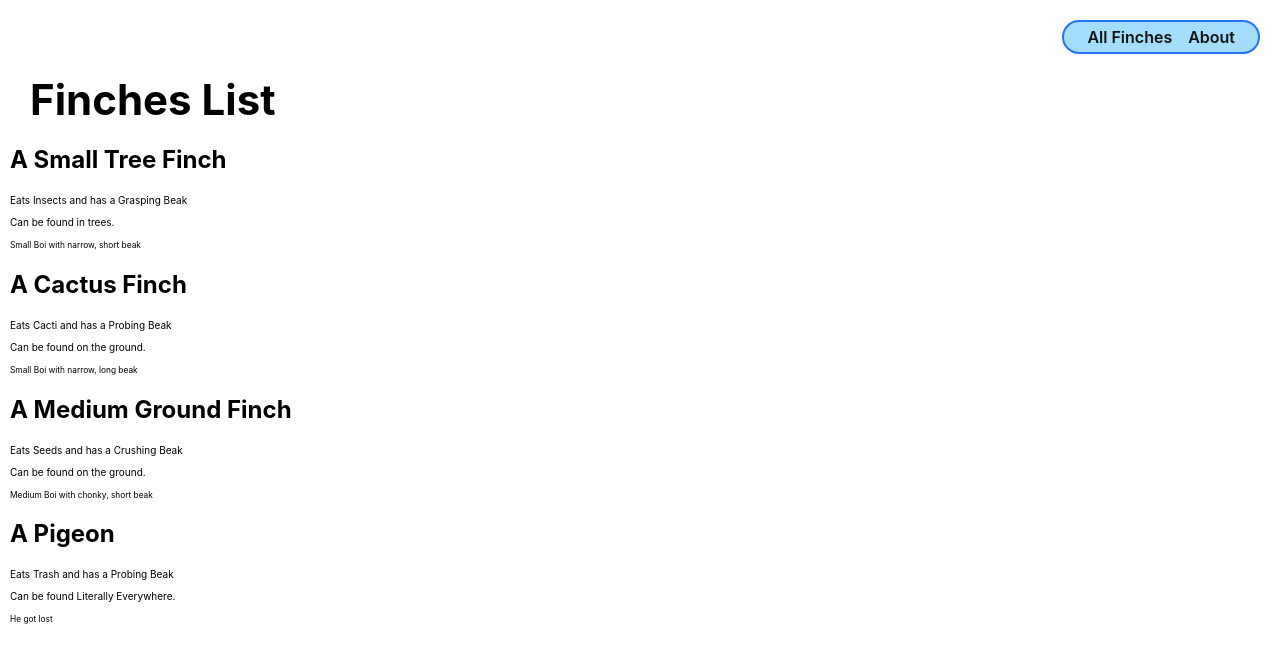
After one commit to Reizor-75/finch-collector, a Django app: page /finches/ in a window 1280 px wide. The commit adds this page. Shown: the top 663 px of the page. Run offline with Django 4.2, Linux system fonts and the light colour scheme.

Commit message:
create All Finches view and template

```diff
--- a/main_app/templates/base.html
+++ b/main_app/templates/base.html
@@ -18,6 +18,7 @@
     </div>
     <nav>
       <ul>
+        <li><a href="/finches">All Finches</a></li>
         <li><a href="/about">About</a></li>
       </ul>
     </nav>
--- /dev/null
+++ b/main_app/templates/finches/index.html
@@ -0,0 +1,29 @@
+{% extends 'base.html' %}
+{% load static %}
+
+{% block head %}
+{% endblock %}
+
+{% block content %}
+
+<section class="page-header">
+  <h1>Finches List</h1>
+</section>
+
+<section class="card-container">
+  {% for finch in finches %}
+    <div class="card">
+      <div class="card-content">
+        <div class="card-img-container">
+
+        </div>
+        <h2 class="card-title">A {{ finch.name }}</h2>
+          <p>Eats {{ finch.diet }} and has a {{ finch.beak }}</p>
+          <p>Can be found {{ finch.habitat }}.</p>
+        <p><small>{{ finch.description }}</small></p>
+      </div>
+    </div>
+  {% endfor %}
+</section>
+
+{% endblock %}
--- a/main_app/urls.py
+++ b/main_app/urls.py
@@ -5,4 +5,5 @@ from . import views
 urlpatterns = [
   path('', views.home, name='home'),
   path('about/', views.about, name='about'),
+  path('finches/', views.finch_index, name='finch-index'),
 ]
--- a/main_app/views.py
+++ b/main_app/views.py
@@ -2,9 +2,26 @@ from django.shortcuts import render
 from django.http import HttpResponse
 
 # Create your views here.
+class Finch:  # Note that parens are optional if not inheriting from another class
+  def __init__(self, name, description, diet, beak, habitat):
+    self.name = name
+    self.description = description
+    self.diet = diet
+    self.beak = beak
+    self.habitat = habitat
+
+tester = [
+  Finch('Small Tree Finch', 'Small Boi with narrow, short beak', 'Insects', 'Grasping Beak', 'in trees'),
+  Finch('Cactus Finch', 'Small Boi with narrow, long beak', 'Cacti', 'Probing Beak', 'on the ground'),
+  Finch('Medium Ground Finch', 'Medium Boi with chonky, short beak', 'Seeds', 'Crushing Beak', 'on the ground'),
+  Finch('Pigeon', 'He got lost', 'Trash', 'Probing Beak', 'Literally Everywhere' )
+]
 
 def home(request):
   return HttpResponse('<h1>Hello ᓚᘏᗢ</h1>')
 
 def about(request):
   return render(request, 'about.html')
+
+def finch_index(request):
+  return render(request, 'finches/index.html', {'finches': tester})
```
